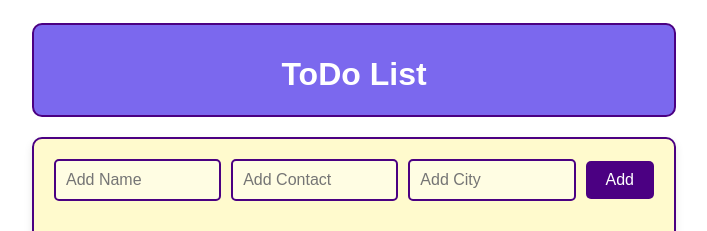
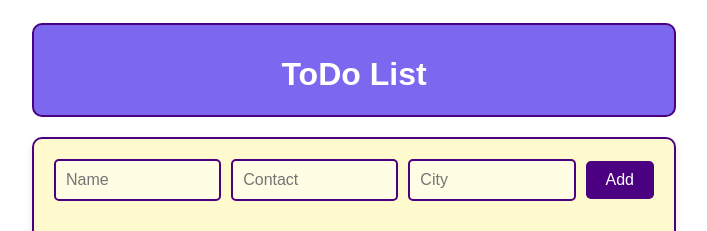
Before and after one commit to iamayush25/ToDo-List, a React (Create React App) app: page / in a window 1280 px wide. Shown: the top 231 px of the page, without its empty margins (286-993 px from the left). Built offline with nearby package versions, Linux system fonts and the light colour scheme.

Commit message:
Change Input type and placeholder

```diff
--- a/src/Components/Main.jsx
+++ b/src/Components/Main.jsx
@@ -51,9 +51,9 @@ function Main() {
             </div>
             <div className='todo-body'>
                 <div className='inputs'>
-                    <input type='text' placeholder='Add Name' value={itemName} onChange={(e) => setItemName(e.target.value)} />
-                    <input type="number" placeholder='Add Contact' value={contact} onChange={(e) => setContact(e.target.value)} />
-                    <input type='text' placeholder='Add City' value={cityName} onChange={(e) => setCityName(e.target.value)} />
+                    <input type='text' placeholder='Name' value={itemName} onChange={(e) => setItemName(e.target.value)} />
+                    <input type="number" placeholder='Contact' value={contact} onChange={(e) => setContact(e.target.value)} />
+                    <input type='text' placeholder='City' value={cityName} onChange={(e) => setCityName(e.target.value)} />
                     <button onClick={getData}>Add</button>
                 </div>
                 <ul className='todo-item'>
```
